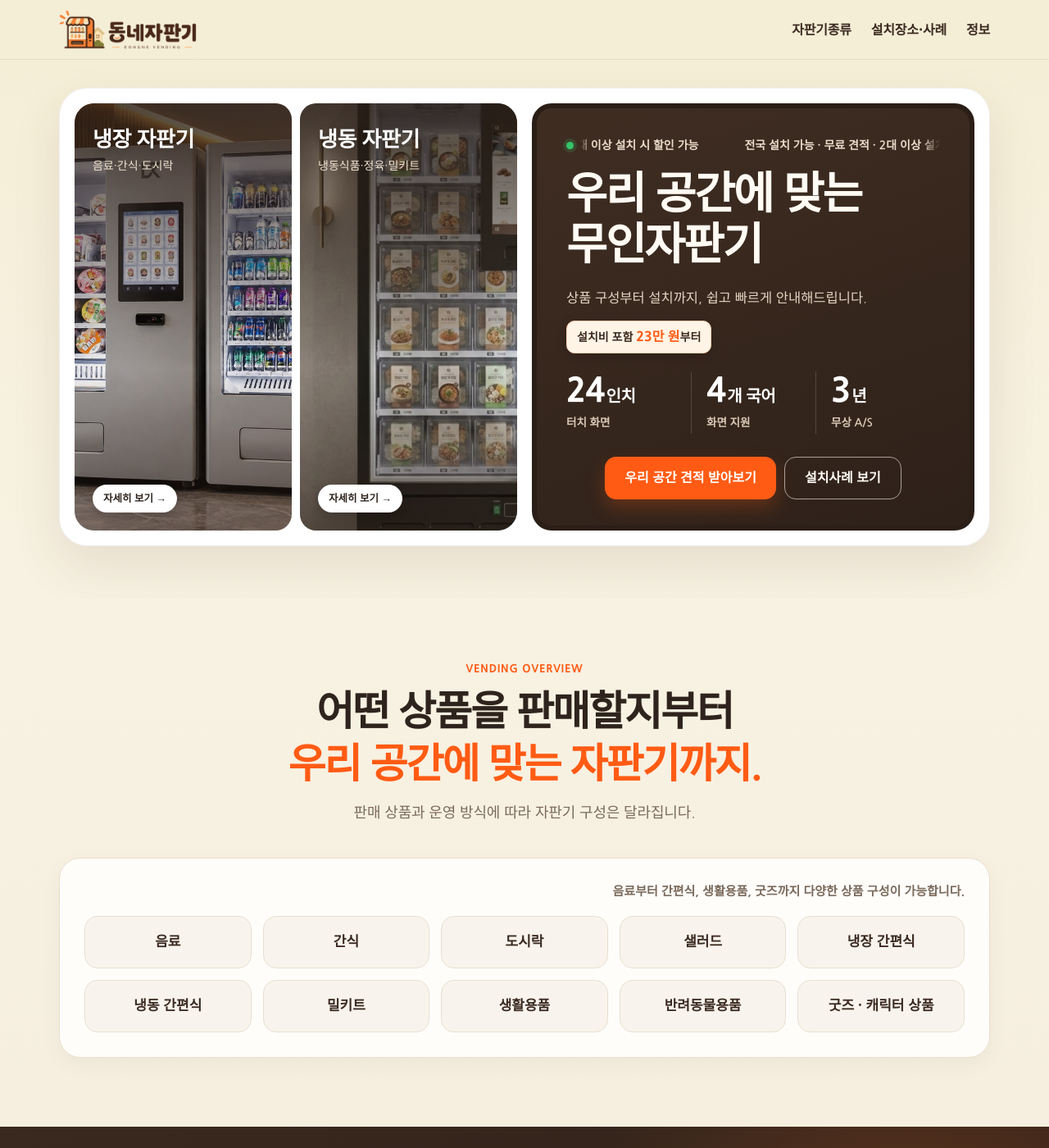
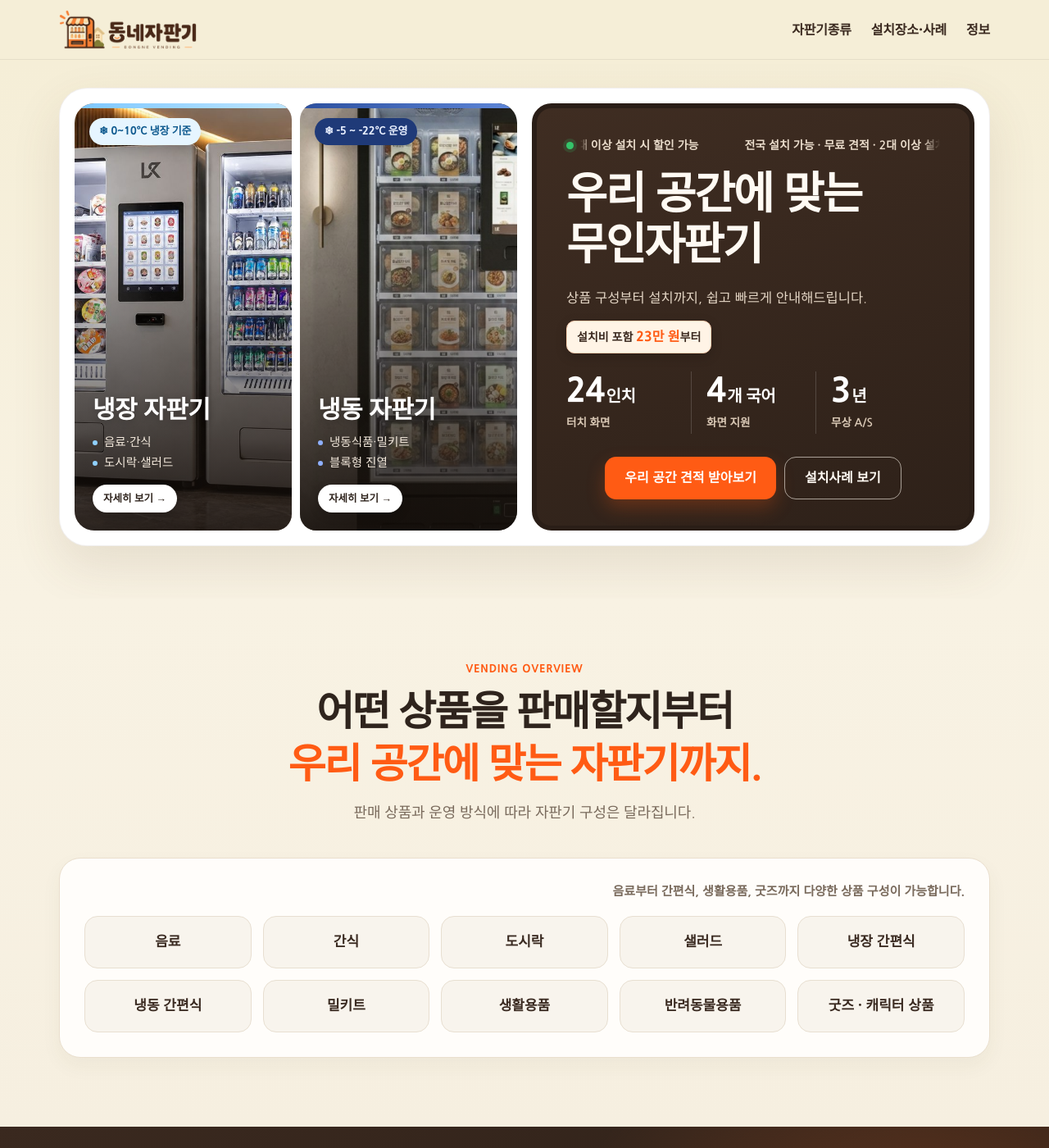
Before and after one commit to dkfmaqqhh-cyber/dongne-vending, a Jekyll site: the page built from index.html, in a window 1280 px wide and 1400 px high. Shown: the whole window at 82% size. Built offline with Jekyll 4.4.1, drawn with Linux system fonts in a browser that asks for light colours.

Commit message:
126차 시안3: 냉장·냉동 색 구분, 온도 표시, 특징 2줄, 대비 강화 (main 미반영)
Co-Authored-By: Claude Opus 5.5 <noreply@anthropic.com>
Claude-Session: https://claude.ai/code/session_01CNGa2rRFfKZPZVUap8wksv

```diff
--- a/index.html
+++ b/index.html
@@ -2248,6 +2248,30 @@ html{scroll-behavior:smooth}
 .hp-two .hp-card em{font-size:14px}
 @media (max-width:980px){.hp-two .hp-card{aspect-ratio:3/4}}
 @media (max-width:640px){.hp-two .hp-card{padding:14px 13px 13px}.hp-two .hp-card strong{font-size:18px}.hp-two .hp-card em{font-size:12px}}
+
+/* 126차 시안3: 냉장(하늘)·냉동(남색) 색 구분 + 온도 + 특징 2줄 */
+.hp-two .hp-card{justify-content:flex-end !important;padding:22px !important}
+.hp-two .hp-card::before{background:linear-gradient(180deg,rgba(0,0,0,0) 30%,rgba(20,14,10,.35) 55%,rgba(20,14,10,.88) 100%) !important}
+.hp-two .hp-card::after{content:"";position:absolute;left:0;right:0;top:0;height:6px;z-index:1}
+.hp-two .is-cold::after{background:linear-gradient(90deg,#7cc7ff,#bfe6ff)}
+.hp-two .is-frozen::after{background:linear-gradient(90deg,#2b4f9e,#5f87d9)}
+.hp-temp{position:absolute;top:18px;left:18px;padding:6px 12px;border-radius:999px;font-size:13px;font-weight:800;letter-spacing:-.2px;box-shadow:0 6px 16px rgba(0,0,0,.18)}
+.is-cold .hp-temp{background:#e6f5ff;color:#0f5a8f}
+.is-frozen .hp-temp{background:#1f3a78;color:#e8efff}
+.hp-two .hp-card strong{font-size:30px !important;margin:0 0 10px !important}
+.hp-feat{list-style:none;margin:0 0 16px;padding:0;display:grid;gap:5px}
+.hp-feat li{position:relative;padding-left:14px;font-size:14.5px;color:#f3e9dc;line-height:1.4}
+.hp-feat li::before{content:"";position:absolute;left:0;top:.55em;width:6px;height:6px;border-radius:50%}
+.is-cold .hp-feat li::before{background:#8fd0ff}
+.is-frozen .hp-feat li::before{background:#8fb0ff}
+.hp-two .hp-more{margin-top:0 !important}
+@media (hover:hover){.hp-two .hp-card{background-size:auto 108% !important;transition:background-size .5s ease,transform .25s}.hp-two .hp-card:hover{background-size:auto 116% !important}}
+@media (max-width:640px){
+  .hp-two .hp-card{padding:12px !important;aspect-ratio:3/4 !important;min-height:220px}
+  .hp-temp{top:10px;left:10px;font-size:10.5px;padding:4px 8px}
+  .hp-two .hp-card strong{font-size:18px !important;margin-bottom:6px !important}
+  .hp-feat{margin-bottom:10px;gap:3px}.hp-feat li{font-size:11.5px;padding-left:10px}.hp-feat li::before{width:4px;height:4px}
+}
 </style>
 </head>
 <body>
@@ -2264,7 +2288,7 @@ html{scroll-behavior:smooth}
 <div class="wrap">
 <div class="h2-shell">
 <div class="h2-top">
-<div class="h2-photo hp-grid hp-two" aria-label="자판기 종류"><a class="hp-card" href="#machines" data-pick="0" style="--bg:url(images/img_05_c55c056ea6.jpg);--pos:50% 50%"><strong>냉장 자판기</strong><em>음료·간식·도시락</em><span class="hp-more">자세히 보기 →</span></a><a class="hp-card" href="#machines" data-pick="2" style="--bg:url(images/img_07_4082171e59.jpg);--pos:45% 40%"><strong>냉동 자판기</strong><em>냉동식품·정육·밀키트</em><span class="hp-more">자세히 보기 →</span></a></div>
+<div class="h2-photo hp-grid hp-two" aria-label="냉장·냉동 자판기"><a class="hp-card is-cold" href="#machines" data-pick="0" style="--bg:url(images/img_05_c55c056ea6.jpg);--pos:50% 50%"><span class="hp-temp">❄ 0~10℃ 냉장 기준</span><strong>냉장 자판기</strong><ul class="hp-feat"><li>음료·간식</li><li>도시락·샐러드</li></ul><span class="hp-more">자세히 보기 →</span></a><a class="hp-card is-frozen" href="#machines" data-pick="2" style="--bg:url(images/img_07_4082171e59.jpg);--pos:45% 40%"><span class="hp-temp">❄ -5 ~ -22℃ 운영</span><strong>냉동 자판기</strong><ul class="hp-feat"><li>냉동식품·밀키트</li><li>블록형 진열</li></ul><span class="hp-more">자세히 보기 →</span></a></div>
 <div class="h2-panel">
 <div class="h2-status-row">
 <span class="h2-status"><i></i><span class="h2-ticker" aria-label="전국 설치 가능 · 무료 견적 · 2대 이상 설치 시 할인 가능"><span class="h2-ticker-track" aria-hidden="true"><span>전국 설치 가능 · 무료 견적 · 2대 이상 설치 시 할인 가능</span><span>전국 설치 가능 · 무료 견적 · 2대 이상 설치 시 할인 가능</span></span></span></span>
```
